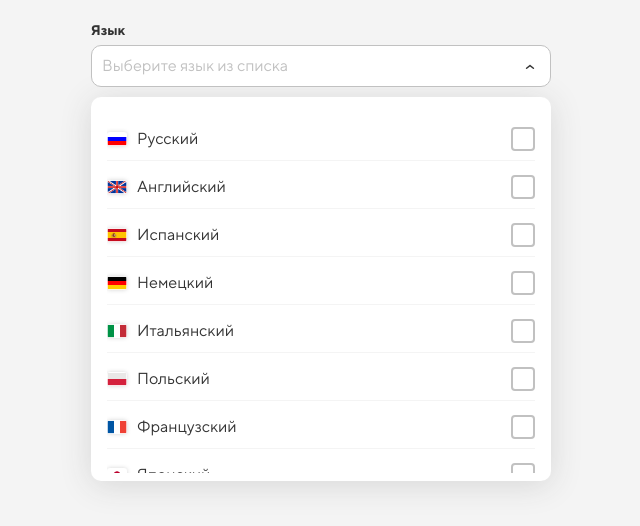
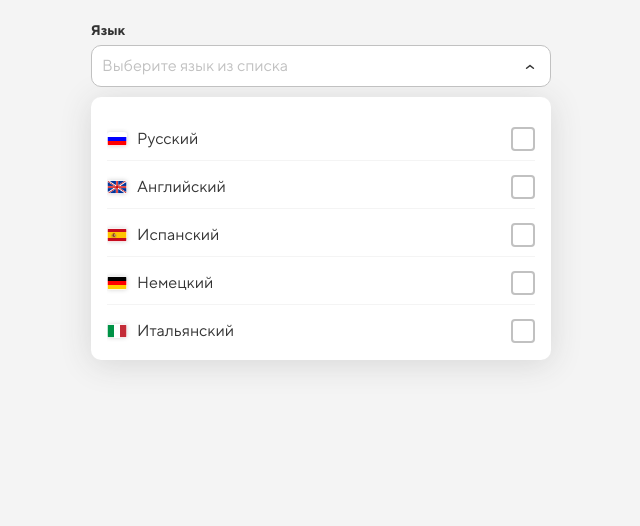
Before and after one commit to Dimeliora/react-dropdown, a React (Create React App) app: page / in a window 1280 px wide. Both pictures are taken after a click on the button "Expand list". Shown: the top 526 px of the page, without its empty margins (319-959 px from the left). Built offline with nearby package versions, Linux system fonts and the light colour scheme.

Commit message:
Scrollable list updates

```diff
--- a/src/components/App.tsx
+++ b/src/components/App.tsx
@@ -12,7 +12,7 @@ const App: FC = () => {
 	useEffect(() => {
 		fetch("./mocks.json")
 			.then((res) => res.json())
-			.then((data: IItem[]) => setItems(data));
+			.then((data: IItem[]) => setItems(data.slice(0, 5)));
 	}, []);
 
 	const selectChangeHandler = (items: IItem[]) => {
--- a/src/components/Dropdown/List/List.module.css
+++ b/src/components/Dropdown/List/List.module.css
@@ -12,4 +12,28 @@
 	margin: 0;
 	padding: 0;
 	overflow-y: auto;
+	scrollbar-color: var(--scroll-thumb-bg-color) var(--scroll-track-bg-color);
 }
+
+.itemsList::-webkit-scrollbar {
+	width: 7px;
+}
+
+.itemsList::-webkit-scrollbar-track {
+	background-color: transparent;
+}
+
+.itemsList::-webkit-scrollbar-thumb {
+	background-color: var(--scroll-thumb-bg-color);
+	border-radius: 10px;
+	cursor: pointer;
+}
+
+.itemsList::-webkit-scrollbar-thumb:hover {
+	background-color: var(--scroll-thumb-bg-color-hover);
+}
+
+.itemListScrollable {
+	margin-top: 8px;
+	padding-right: 10px;
+}
--- a/src/components/Dropdown/List/List.tsx
+++ b/src/components/Dropdown/List/List.tsx
@@ -1,4 +1,5 @@
-import { FC } from "react";
+import { FC, useState, useEffect, useRef } from "react";
+import cn from "classnames";
 
 import ListItem from "../ListItem/ListItem";
 
@@ -15,12 +16,30 @@ interface IListProps {
 const List: FC<IListProps> = (props) => {
 	const { items, selectedItems, onListItemCheck } = props;
 
+	const [isScrollable, setIsScrollabe] = useState<boolean>(false);
+
+	const listElement = useRef<HTMLUListElement>(null);
+
+	useEffect(() => {
+		if (listElement.current) {
+			setIsScrollabe(
+				listElement.current.scrollHeight >
+					listElement.current.clientHeight
+			);
+		}
+	}, []);
+
 	const isItemSelected = (id: string): boolean =>
 		selectedItems.some((item) => item.id === id);
 
 	return (
 		<div className={classes.list}>
-			<ul className={classes.itemsList}>
+			<ul
+				ref={listElement}
+				className={cn(classes.itemsList, {
+					[classes.itemListScrollable]: isScrollable,
+				})}
+			>
 				{items.map((item) => (
 					<ListItem
 						key={item.id}
```
